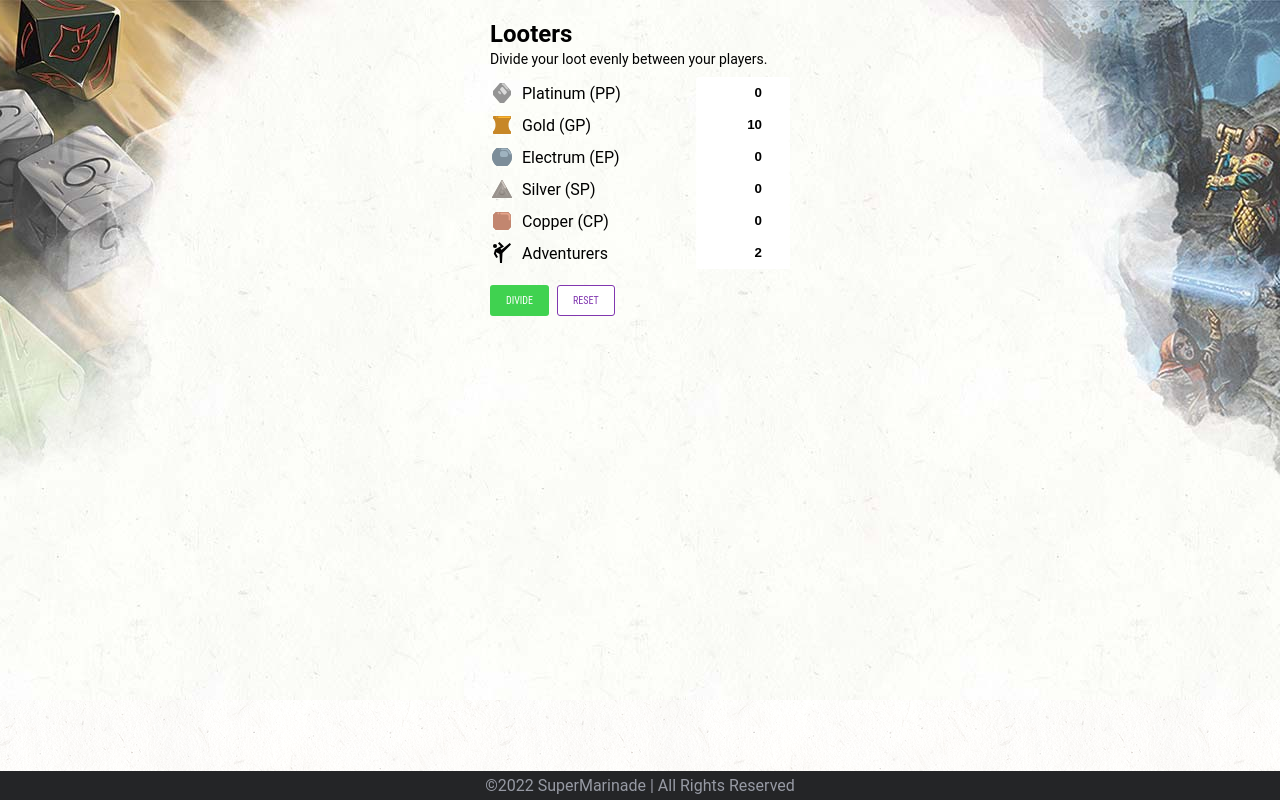
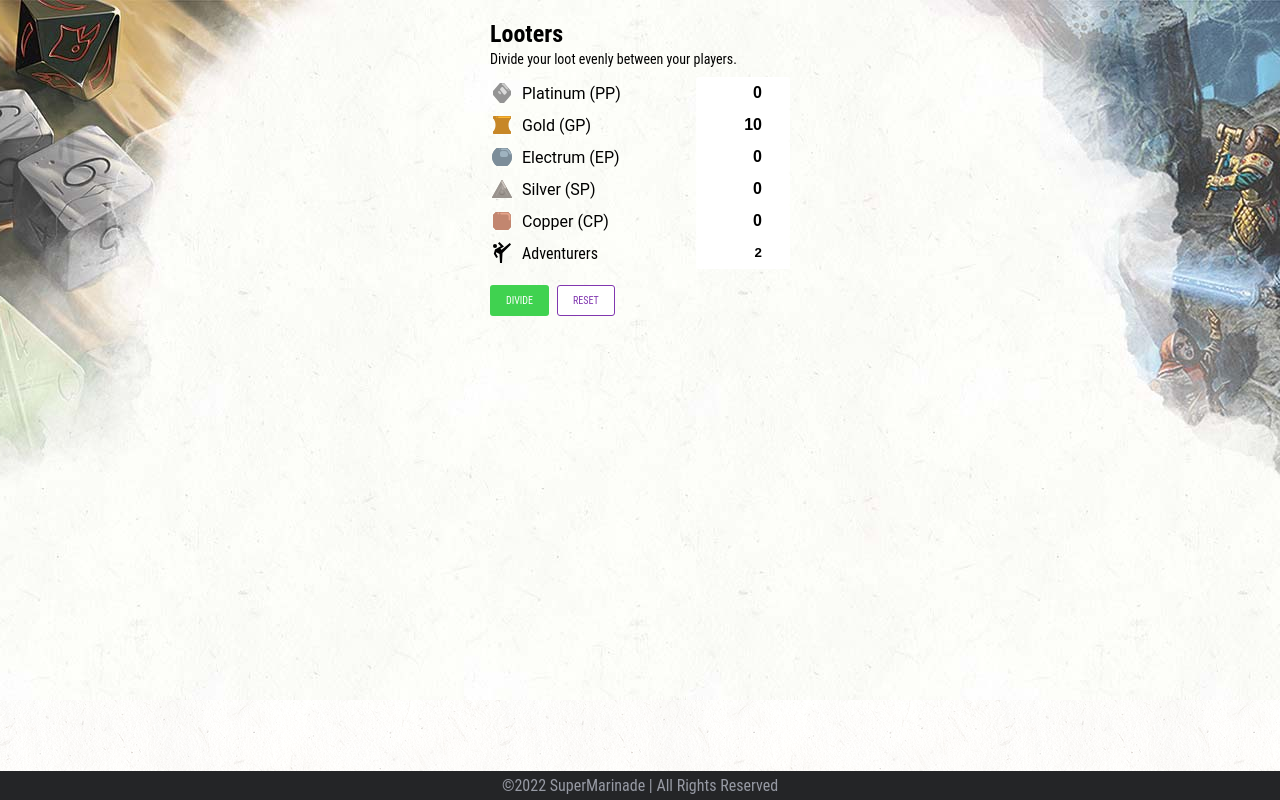
Before and after one commit to smarinade/dnd-money-splitter, a React (Create React App) app: page / in a window 1280 px wide. Built offline with nearby package versions, Linux system fonts and the light colour scheme.

Commit message:
:art: Add font variables.

```diff
--- a/src/App.module.css
+++ b/src/App.module.css
@@ -1,6 +1,12 @@
+* {
+    --font-size-title: 32px;
+    --font-size-text: 16px;
+    --font-size-desciption: 14px;
+}
+
 body {
-    font-family: Roboto, Helvetica, sans-serif;
-    font-size: 16px;
+    font-family: "Roboto Condensed", Roboto, Helvetica, sans-serif;
+    font-size: var(--font-size-text);
 }
 
 .article {
@@ -14,5 +20,5 @@ body {
 
 .article .description {
     margin: 0 0 10px 0;
-    font-size: 14px;
+    font-size: var(--font-size-desciption);
 }
--- a/src/component/Adventurer/Adventurer.module.css
+++ b/src/component/Adventurer/Adventurer.module.css
@@ -1,8 +1,7 @@
 .Adventurer {
     display: flex;
     align-items: center;
-    font-family: Roboto, Helvetica, sans-serif;
-    font-size: 16px;
+    font-size: var(--font-size-text);
 }
 
 .Adventurer .icon {
@@ -12,7 +11,7 @@
 }
 
 .Adventurer .info {
-    flex: 1 1 0%;
+    flex: 1 1 0;
 }
 
 .Adventurer .value {
@@ -21,7 +20,7 @@
     border-radius: 2px;
     font-weight: bold;
     line-height: 28px;
-    padding: 1px 12px 1px 0px;
+    padding: 1px 12px 1px 0;
     text-align: right;
 }
 
--- a/src/component/Coin/Coin.module.css
+++ b/src/component/Coin/Coin.module.css
@@ -2,7 +2,7 @@
     display: flex;
     align-items: center;
     font-family: Roboto, Helvetica, sans-serif;
-    font-size: 16px;
+    font-size: var(--font-size-text);
 }
 
 .Coin .icon {
@@ -12,7 +12,7 @@
 }
 
 .Coin .info {
-    flex: 1 1 0%;
+    flex: 1 1 0;
 }
 
 .Coin .value {
@@ -21,8 +21,9 @@
     border-radius: 2px;
     font-weight: bold;
     line-height: 28px;
-    padding: 1px 12px 1px 0px;
+    padding: 1px 12px 1px 0;
     text-align: right;
+    font-size: var(--font-size-text);
 }
 
 .Coin .value:focus-within {
--- a/src/component/Form/CoinForm.module.css
+++ b/src/component/Form/CoinForm.module.css
@@ -1,5 +1,5 @@
 .CoinForm {
-    font-family: "Roboto Condensed", Roboto, Helvetica, sans-serif;
+
 }
 
 .actions {
@@ -20,7 +20,7 @@
 
 .subtitle {
     font-family: Roboto Condensed,Roboto,Helvetica,sans-serif;
-    font-size: 16px;
+    font-size: var(--font-size-text);
     font-weight: 700;
     margin-bottom: 10px;
     text-transform: uppercase;
@@ -28,7 +28,7 @@
 
 .text {
     font-family: Roboto,Helvetica,sans-serif;
-    font-size: 13px;
+    font-size: var(--font-size-desciption);
     line-height: 1.4;
     margin: 0;
 }
```
